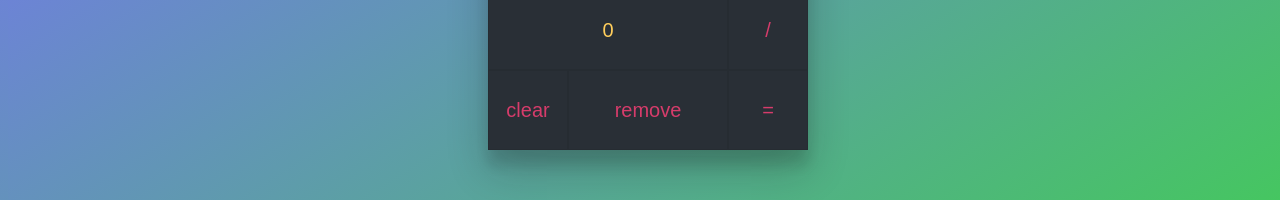
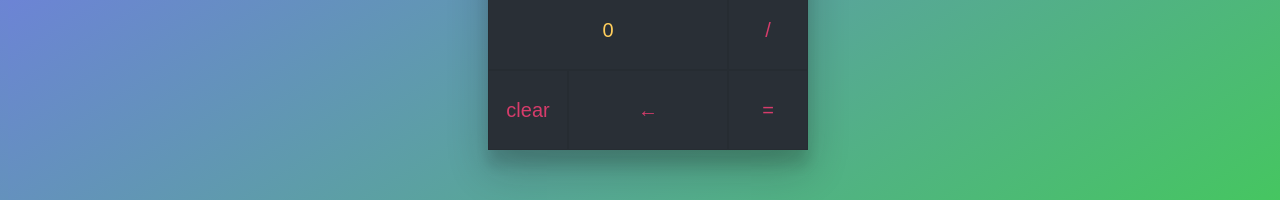
Before and after one commit to diego2606/calc-app, a React (Create React App) app: page / in a window 1280 px wide. Shown: the part 368-568 px from the top of the page. Built offline with nearby package versions, Linux system fonts and the light colour scheme.

Commit message:
feat: :sparkles: Se agrega el component Function
Se agrego el componente function y se implemento en el componente App

```diff
--- a/src/App.jsx
+++ b/src/App.jsx
@@ -2,7 +2,9 @@
 import React from "react";
 import MathOperations from "./components/MathOperations";
 import Result from "./components/Result";
+import Functions from "./components/Functions";
 import Button from "./components/Button";
+
 import './App.css'
 
 
@@ -30,14 +32,11 @@ const App = () => {
             <button>0</button>
 
         </div>
-        <div className="functions">
-            <button>
-                clear
-            </button>
-            <button>
-                remove
-            </button>
-        </div>
+        <Functions
+            onContentClear={() => console.log('Content clear')}
+            onDelete={() => console.log('Delete')}
+
+        />
         <MathOperations
             onClickOperation={operation => console.log('Operation:', operation)}
             onClickEqual={equal => console.log('Equal:', equal)}
--- /dev/null
+++ b/src/components/Functions.jsx
@@ -0,0 +1,18 @@
+import React from "react";
+import PropTypes from 'prop-types'
+import Button from "./Button";
+
+
+const Functions = ({onContentClear, onDelete}) => (
+    <section className="functions">
+        <Button text="clear" clickHandler={onContentClear}/>
+        <Button text="&larr;" clickHandler={onDelete}/>
+    </section>
+)
+
+Functions.propTypes = {
+    onContentClear: PropTypes.func.isRequired,
+    onDelete: PropTypes.func.isRequired
+}
+
+export default Functions
```
